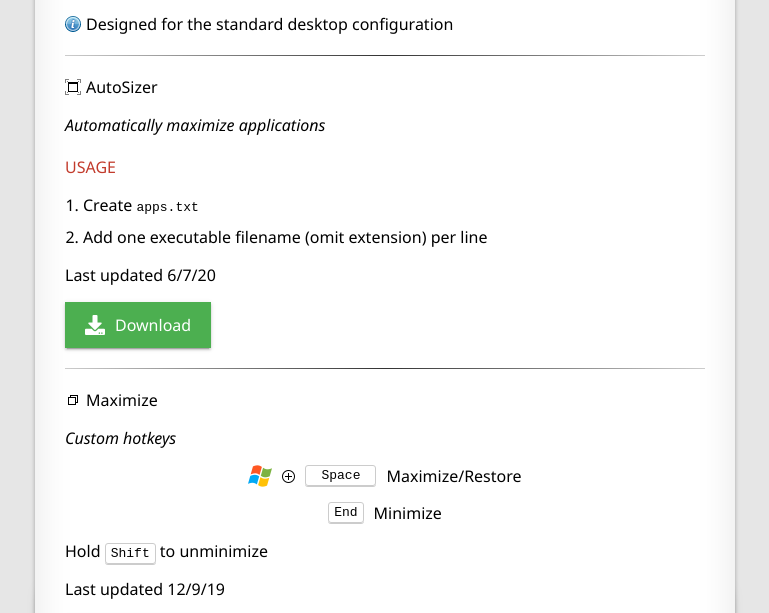
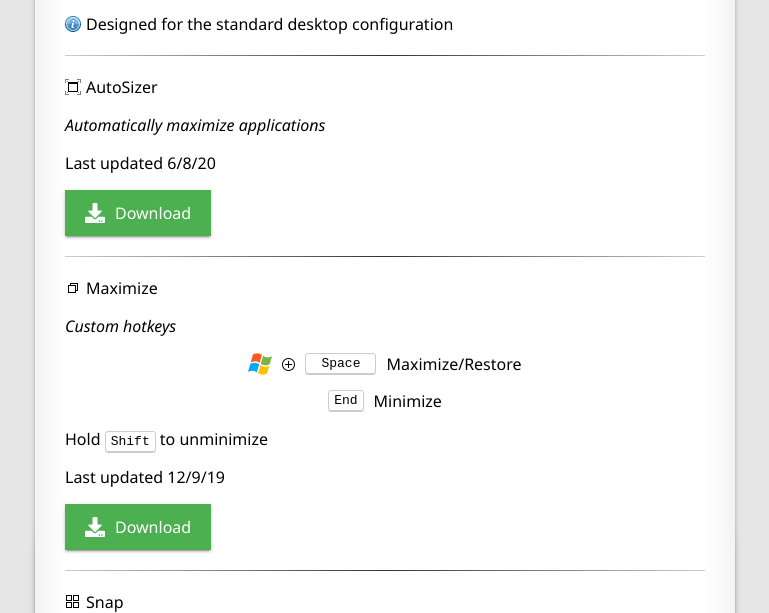
Before and after one commit to jairocontreras/jairocontreras.github.io, a plain HTML site: page winman.html in a window 1280 px wide. Shown: the part 118-731 px from the top of the page, without its empty margins (255-1024 px from the left). Drawn offline with Linux system fonts and the light colour scheme.

Commit message:
Update winman.html

```diff
--- a/winman.html
+++ b/winman.html
@@ -15,7 +15,7 @@ hr {
 li {
   margin-bottom: 10;
 }
-ol, ul {
+ul {
   padding-inline-start: 18px;
 }
 .heading {
@@ -54,12 +54,7 @@ ol, ul {
   <hr>
   <img src=images/autosizer.png class=icon><span>AutoSizer</span>
   <p><i>Automatically maximize applications</i>
-  <p class=heading>usage
-  <ol>
-    <li>Create <code>apps.txt</code>
-    <li>Add one executable filename (omit extension) per line
-  </ol>
-  <p>Last updated 6/7/20
+  <p>Last updated 6/8/20
   <p><a href=https://rebrand.ly/f4pjdx class=download>Download</a>
   <hr>
   <img src=images/restore.png class=icon><span>Maximize</span>
```
